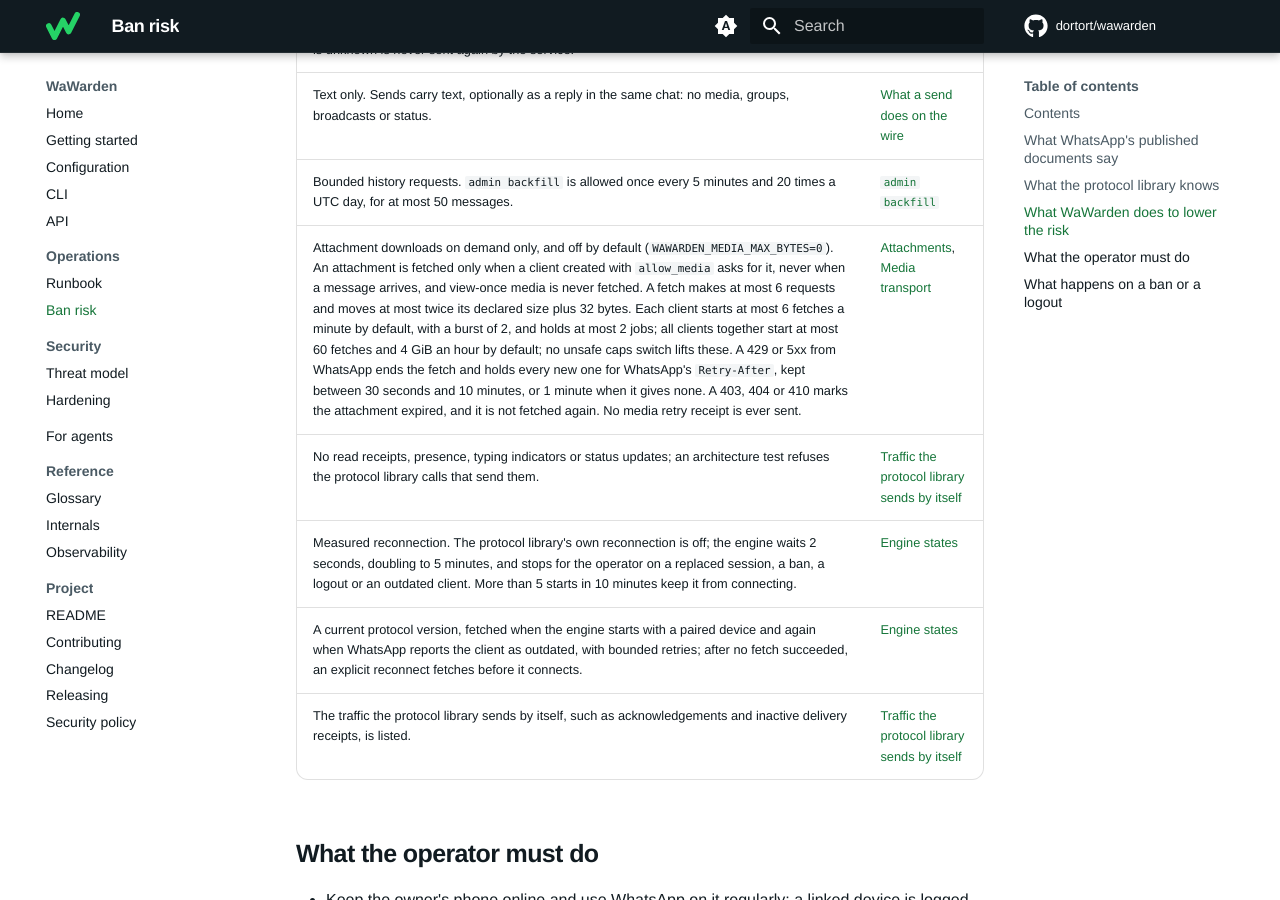
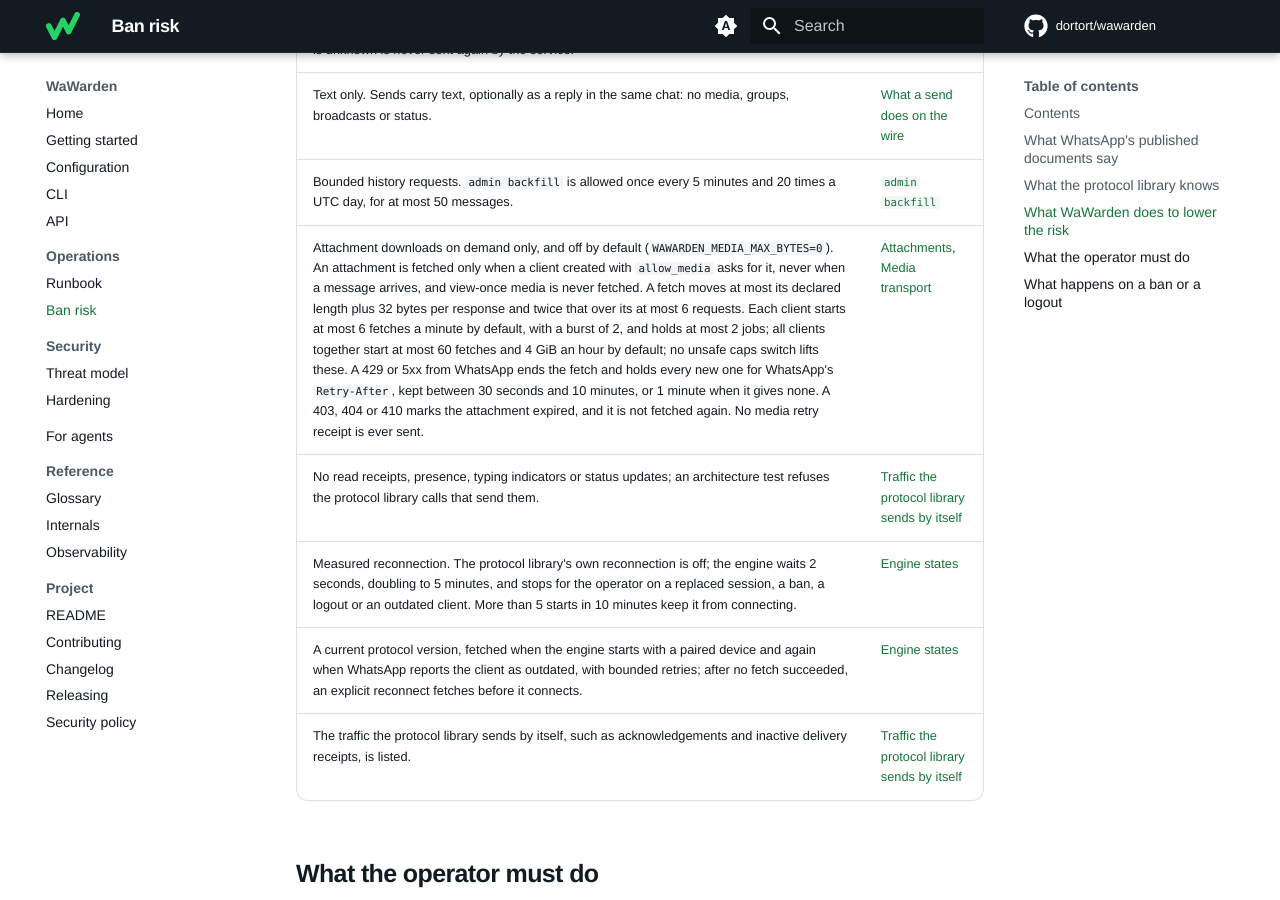
Before and after one commit to dortort/wawarden, an MkDocs documentation site: the page built from docs/ban-risk.md, in a window 1280 px wide and 900 px high, scrolled down 3097 px. Built offline with MkDocs 1.6.1 and Material for MkDocs 9.7.7, drawn with Linux system fonts in a browser that asks for light colours; comment, search, counter and statistics services are not loaded.

Commit message:
docs(ban-risk): cap a fetch's bytes per response and over its requests
The transport caps each response at the declared length plus 32 bytes and
the whole job at twice that, not twice the length with 32 bytes added
once. The changelog's Security bullet said the same and is corrected too.

Co-Authored-By: Claude Opus 5.5 <noreply@anthropic.com>
Co-Authored-By: Claude Fable 5.1 <noreply@anthropic.com>

```diff
--- a/docs/ban-risk.md
+++ b/docs/ban-risk.md
@@ -104,7 +104,7 @@ raises the risk is likewise unknown.
 | At most once. One idempotency key sends at most one message, and a send whose outcome is unknown is never sent again by the service. | [Sending](api.md#sending) |
 | Text only. Sends carry text, optionally as a reply in the same chat: no media, groups, broadcasts or status. | [What a send does on the wire](internals.md#what-a-send-does-on-the-wire) |
 | Bounded history requests. `admin backfill` is allowed once every 5 minutes and 20 times a UTC day, for at most 50 messages. | [`admin backfill`](cli.md#admin-backfill) |
-| Attachment downloads on demand only, and off by default (`WAWARDEN_MEDIA_MAX_BYTES=0`). An attachment is fetched only when a client created with `allow_media` asks for it, never when a message arrives, and view-once media is never fetched. A fetch makes at most 6 requests and moves at most twice its declared size plus 32 bytes. Each client starts at most 6 fetches a minute by default, with a burst of 2, and holds at most 2 jobs; all clients together start at most 60 fetches and 4 GiB an hour by default; no unsafe caps switch lifts these. A 429 or 5xx from WhatsApp ends the fetch and holds every new one for WhatsApp's `Retry-After`, kept between 30 seconds and 10 minutes, or 1 minute when it gives none. A 403, 404 or 410 marks the attachment expired, and it is not fetched again. No media retry receipt is ever sent. | [Attachments](api.md#attachments), [Media transport](internals.md#media-transport) |
+| Attachment downloads on demand only, and off by default (`WAWARDEN_MEDIA_MAX_BYTES=0`). An attachment is fetched only when a client created with `allow_media` asks for it, never when a message arrives, and view-once media is never fetched. A fetch moves at most its declared length plus 32 bytes per response and twice that over its at most 6 requests. Each client starts at most 6 fetches a minute by default, with a burst of 2, and holds at most 2 jobs; all clients together start at most 60 fetches and 4 GiB an hour by default; no unsafe caps switch lifts these. A 429 or 5xx from WhatsApp ends the fetch and holds every new one for WhatsApp's `Retry-After`, kept between 30 seconds and 10 minutes, or 1 minute when it gives none. A 403, 404 or 410 marks the attachment expired, and it is not fetched again. No media retry receipt is ever sent. | [Attachments](api.md#attachments), [Media transport](internals.md#media-transport) |
 | No read receipts, presence, typing indicators or status updates; an architecture test refuses the protocol library calls that send them. | [Traffic the protocol library sends by itself](internals.md#traffic-the-protocol-library-sends-by-itself) |
 | Measured reconnection. The protocol library's own reconnection is off; the engine waits 2 seconds, doubling to 5 minutes, and stops for the operator on a replaced session, a ban, a logout or an outdated client. More than 5 starts in 10 minutes keep it from connecting. | [Engine states](internals.md#engine-states) |
 | A current protocol version, fetched when the engine starts with a paired device and again when WhatsApp reports the client as outdated, with bounded retries; after no fetch succeeded, an explicit reconnect fetches before it connects. | [Engine states](internals.md#engine-states) |
```
Also changed, not shown: CHANGELOG.md (+6 -5 lines).
